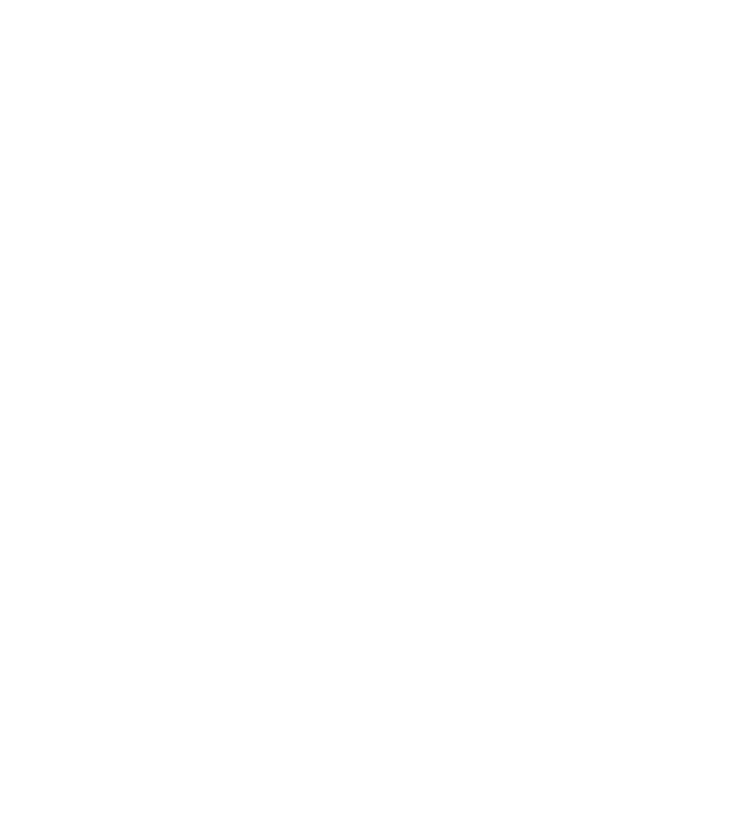
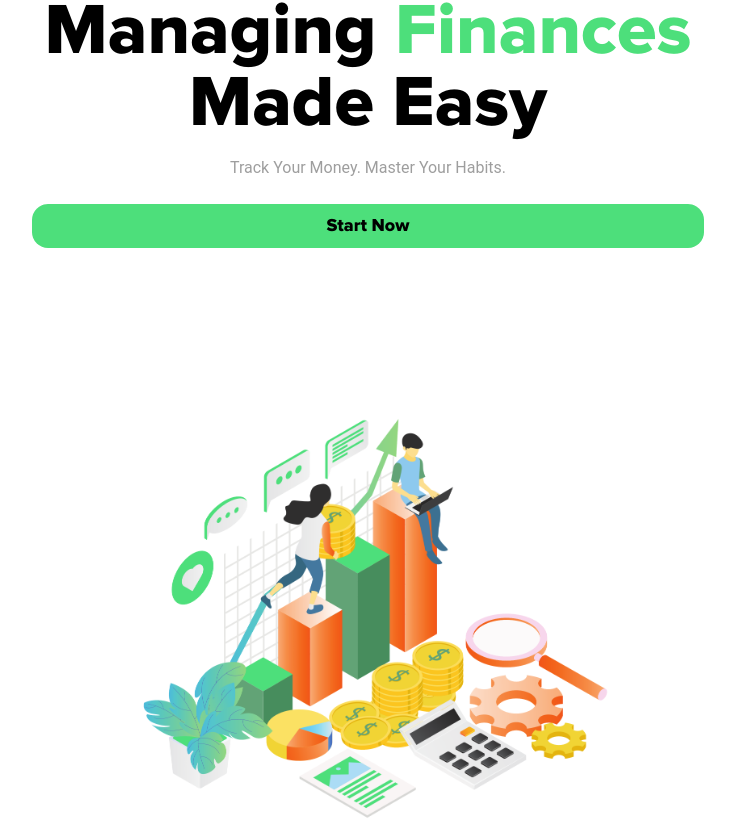
Before and after one commit to joaoliveira6704/pw1-fincance-tracker, a Vue app: page / in a window 1280 px wide. Shown: the part 1574-2393 px from the top of the page, without its empty margins (272-1007 px from the left). Before the commit the page ends 911 px from the top, so only its background shows below. Built offline with nearby package versions, Linux system fonts and the light colour scheme.

Commit message:
fix: adjust opacity of right circle and add backdrop blur to navbar

```diff
--- a/src/components/BlurCircle.vue
+++ b/src/components/BlurCircle.vue
@@ -45,6 +45,6 @@
   width: 800px;
   top: -200px;
   left: 60%;
-  opacity: 0.1;
+  opacity: 0.15;
 }
 </style>
--- a/src/components/Navbar.vue
+++ b/src/components/Navbar.vue
@@ -12,7 +12,7 @@
 
 <template>
   <div
-    class="flex w-full max-w-7xl py-6 px-8 rounded-xl text-center justify-between fixed mt-5"
+    class="flex w-full max-w-7xl py-6 px-8 rounded-xl text-center justify-between fixed mt-5 backdrop-blur-sm"
   >
     <Logo />
     <div class="flex space-x-2">
--- a/src/views/LandingView.vue
+++ b/src/views/LandingView.vue
@@ -20,6 +20,9 @@
     <BlurCircle />
     <Navbar />
     <Hero />
+    <Hero />
+    <Hero />
+    <Hero />
   </main>
 </template>
 
```
